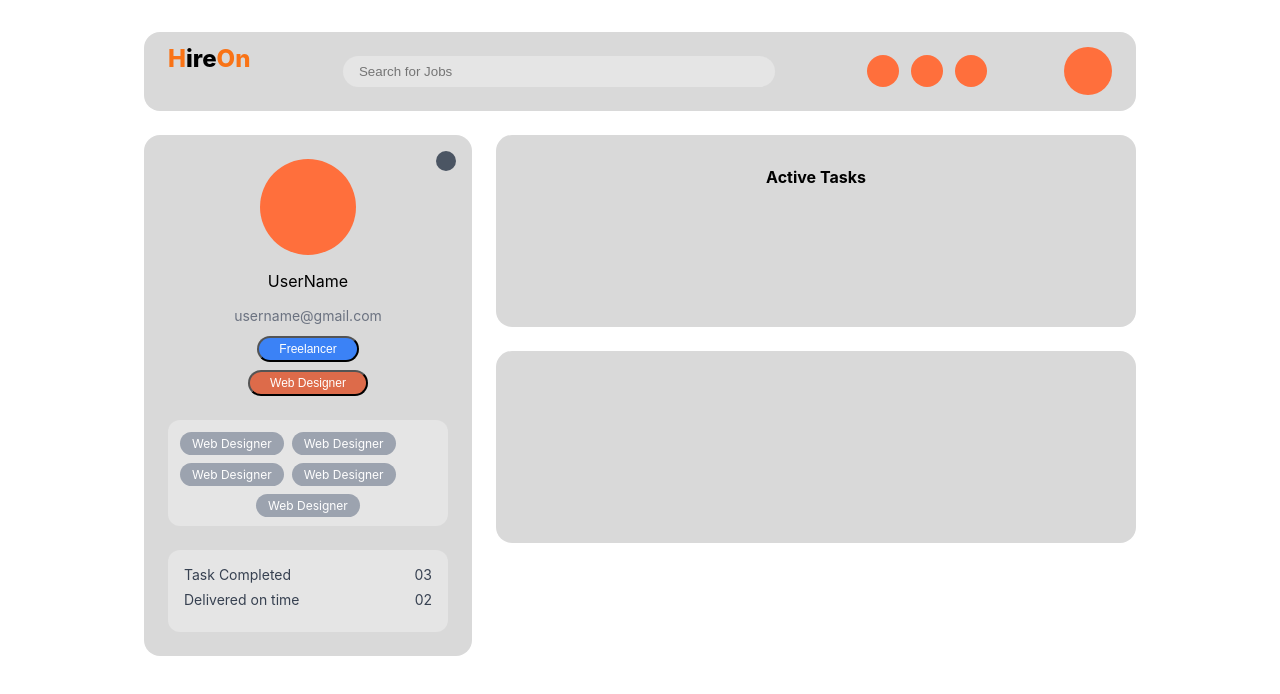
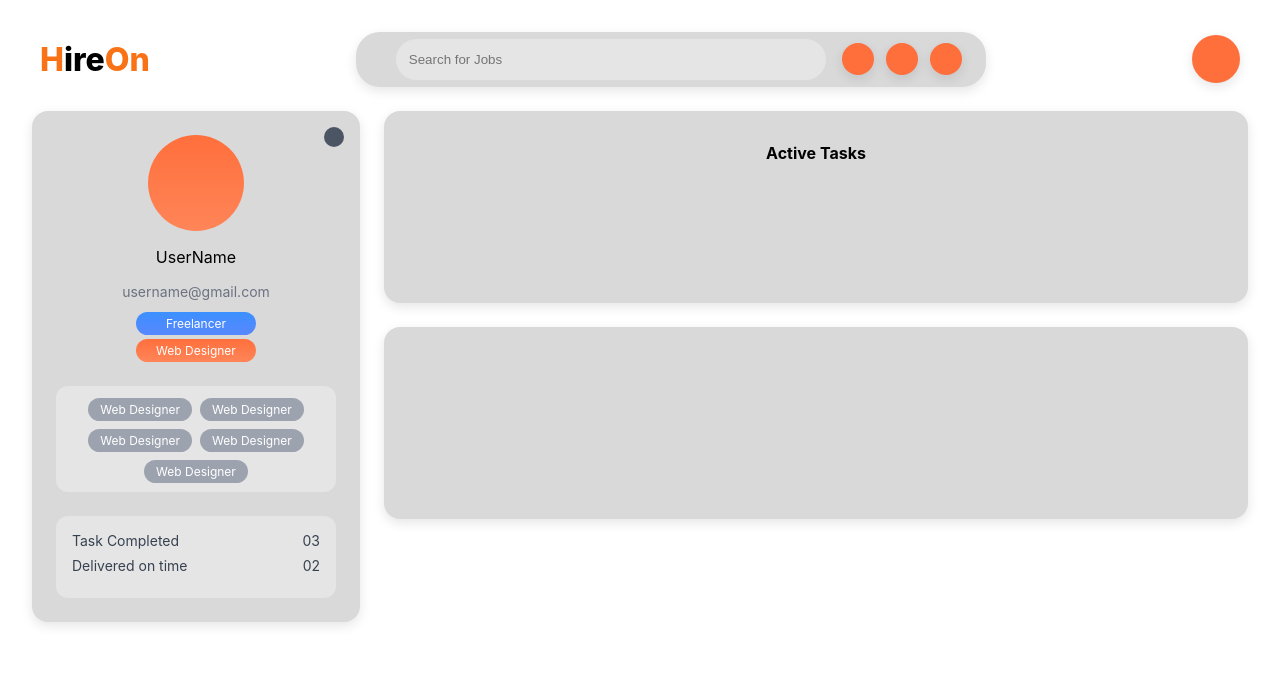
Before and after one commit to Midhun1618/HireOn, a React (Create React App) app in the folder frontend/: page /dashboard in a window 1280 px wide. Shown: the top 694 px of the page. Built offline with nearby package versions, Linux system fonts and the light colour scheme.

Commit message:
updated Dashboard UI

```diff
--- a/frontend/src/pages/Dashboard.css
+++ b/frontend/src/pages/Dashboard.css
@@ -3,7 +3,7 @@
 body, .dashboard-container {
   font-family: 'Inter', sans-serif;
   background-color: white;
-  max-width: 1024px;
+  max-width: 100vw;
   margin: auto;
   padding: 1rem;
 }
@@ -12,9 +12,17 @@ body, .dashboard-container {
   display: flex;
   align-items: center;
   justify-content: space-between;
+  border-radius: 1rem;
+  padding: 0rem 0.5rem;
+}
+
+.masked-header{
   background-color: #D9D9D9;
-  border-radius: 1rem;
-  padding: 0.75rem 1.5rem;
+  display: flex;
+  align-items: center;
+  border-radius: 1.5rem;
+  padding: 0.45rem 1.5rem;
+  box-shadow: 0 4px 12px rgba(0, 0, 0, 0.1);
 }
 
 .logo {
@@ -35,10 +43,11 @@ body, .dashboard-container {
 }
 
 .search-bar {
-  flex: 1;
-  max-width: 400px;
+  flex: 3;
+  max-width: 60vw;
   margin: 0 1rem;
-  padding: 0.5rem 1rem;
+  padding: 0.8rem 0.8rem;
+  padding-right: 15rem;
   border-radius: 9999px;
   background-color: #E5E5E5;
   border: none;
@@ -55,6 +64,11 @@ body, .dashboard-container {
   height: 2rem;
   background-color: #FF6F3C;
   border-radius: 9999px;
+  box-shadow: 0 4px 12px rgba(0, 0, 0, 0.1);
+  transition: transform 0.2s ease;
+}
+.icon-circle:hover{
+    transform: translateY(-3px);
 }
 
 .icon-avatar {
@@ -62,6 +76,12 @@ body, .dashboard-container {
   height: 3rem;
   background-color: #FF6F3C;
   border-radius: 9999px;
+  box-shadow: 0 4px 12px rgba(0, 0, 0, 0.1);
+  transition: transform 0.3s ease;
+}
+
+.icon-avatar:hover{
+    transform: scale(1.1);
 }
 
 .dashboard-main {
@@ -76,6 +96,7 @@ body, .dashboard-container {
   border-radius: 1rem;
   padding: 1.5rem;
   position: relative;
+  box-shadow: 0 4px 12px rgba(0, 0, 0, 0.1);
 }
 
 .sidebar-dot {
@@ -92,13 +113,14 @@ body, .dashboard-container {
   width: 6rem;
   height: 6rem;
   margin: auto;
-  background-color: #FF6F3C;
+  background: linear-gradient(#FF6F3C,#ff8558);
   border-radius: 9999px;
   margin-bottom: 1rem;
 }
 
 .sidebar-user {
   text-align: center;
+  justify-items: center;
 }
 
 .username {
@@ -113,16 +135,17 @@ body, .dashboard-container {
 }
 
 .btn-blue {
-  background-color: #3B82F6;
+  background: linear-gradient(#3c90ff,#5887ff);
   color: white;
   font-size: 0.75rem;
   padding: 0.25rem 1.25rem;
   border-radius: 9999px;
-  margin-bottom: 0.5rem;
+  margin-bottom: 0.25rem;
+  width: 5rem;
 }
 
 .btn-orange {
-  background-color: #DD6B4A;
+background: linear-gradient(#FF6F3C,#ff8558);
   color: white;
   font-size: 0.75rem;
   padding: 0.25rem 1.25rem;
@@ -134,6 +157,7 @@ body, .dashboard-container {
   padding: 0.75rem;
   border-radius: 0.75rem;
   margin-top: 1.5rem;
+  justify-items: center;
 }
 
 .skills-row {
@@ -177,6 +201,7 @@ body, .dashboard-container {
   border-radius: 1rem;
   padding: 1rem;
   min-height: 160px;
+  box-shadow: 0 4px 12px rgba(0, 0, 0, 0.1);
 }
 
 .content-title {
@@ -185,10 +210,9 @@ body, .dashboard-container {
 }
 
 .home-logo {
-  font-size: 1.5rem;
+  font-size: 2rem;
   font-weight: 800;
   user-select: none;
-  padding-bottom: 2vw;
 }
 
 .orange-text {
--- a/frontend/src/pages/Dashboard.js
+++ b/frontend/src/pages/Dashboard.js
@@ -10,6 +10,7 @@ const Dashboard = () => {
           <span className="gray-texst">ire</span>
           <span className="orange-text">On</span>
         </div>
+        <div className="masked-header">
         <input
           type="text"
           placeholder="Search for Jobs"
@@ -19,6 +20,7 @@ const Dashboard = () => {
           <div className="icon-circle" />
           <div className="icon-circle" />
           <div className="icon-circle" />
+        </div>
         </div>
         <div className="icon-avatar" />
       </header>
@@ -30,9 +32,8 @@ const Dashboard = () => {
           <div className="sidebar-user">
             <p className="username">UserName</p>
             <p className="email">username@gmail.com</p>
-            <button className="btn-blue">Freelancer</button>
-            <br />
-            <button className="btn-orange">Web Designer</button>
+            <div className="btn-blue">Freelancer</div>
+            <div className="btn-orange">Web Designer</div>
           </div>
 
           <div className="skills-box">
```
